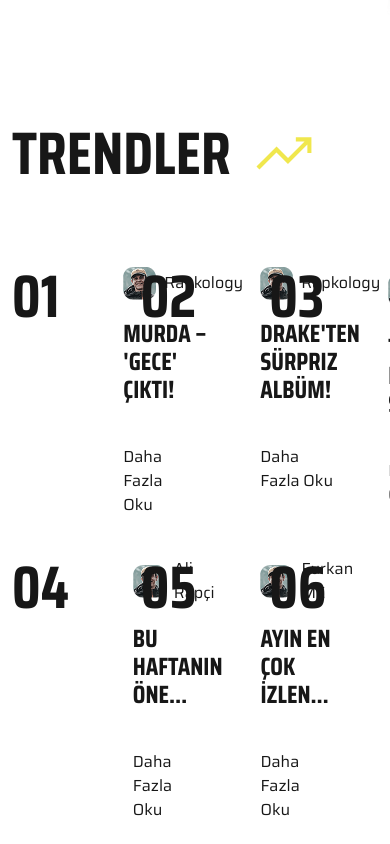
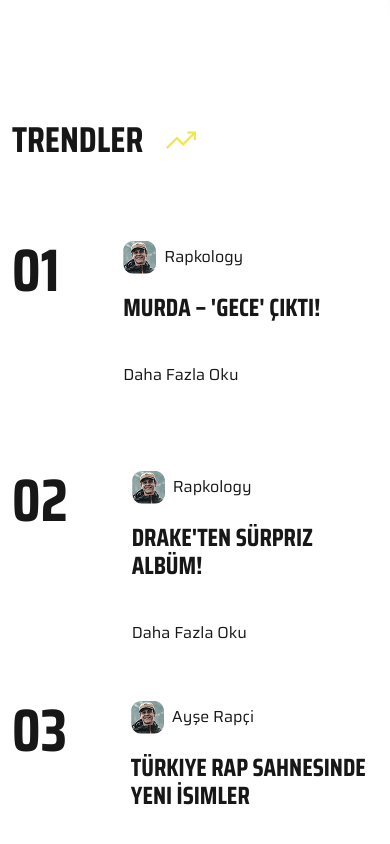
Before and after one commit to cKubilayKaya/codezone, a Next.js app: page / in a window 390 px wide. Shown: the part 1340-2184 px from the top of the page. Built offline with nearby package versions, Linux system fonts and the light colour scheme.

Commit message:
trends section responsive

```diff
--- a/src/app/Components/Home/Discover/DiscoverHeader.js
+++ b/src/app/Components/Home/Discover/DiscoverHeader.js
@@ -1,18 +1,15 @@
-import useWindowWidth from "@/app/customHooks/useWindowWidth";
 import BarDot from "@/app/icons/BarDot";
 import BarStraight from "@/app/icons/BarStraight";
 import CompassIcon from "@/app/icons/CompassIcon";
 import SearchIcon from "@/app/icons/SearchIcon";
-import React, { useState } from "react";
+import React from "react";
 
 export default function DiscoverHeader({ gridType, setGridType }) {
-  const width = useWindowWidth();
-
   return (
     <div className="flex items-center justify-between mb-20">
       <div className="flex items-center gap-5">
         <h2 className="font-saira-condensed font-bold text-4xl md:text-6xl">KEŞFET</h2>
-        <CompassIcon size={width < 768 ? "36" : "55"} />
+        <CompassIcon className="w-[36px] h-[36px] md:w-[55px] md:h-[55px]" />
       </div>
       <div className="flex items-center justify-center gap-4">
         <button className="cursor-pointer">
--- a/src/app/Components/Home/Trends.js
+++ b/src/app/Components/Home/Trends.js
@@ -12,10 +12,10 @@ export default function Trends({ cols = 3 }) {
   return (
     <div className="container mx-auto my-20 font-saira-condensed">
       <div className="flex items-center gap-5 mb-20">
-        <h2 className="font-bold text-6xl ">TRENDLER</h2>
-        <TrendsIcon />
+        <h2 className="font-bold text-4xl md:text-6xl">TRENDLER</h2>
+        <TrendsIcon className="w-[36px] h-[36px] md:w-[55px] md:h-[55px]" />
       </div>
-      <div className={`grid grid-cols-${cols} gap-x-5 gap-y-10 mb-20`}>
+      <div className={`grid grid-cols-1 ${cols === 3 && "lg:grid-cols-3"} ${cols === 2 && "lg:grid-cols-2"} sm:grid-cols-2  gap-x-5 gap-y-10 mb-20`}>
         {trends.map((item, index) => (
           <div key={item?.attributes?.slug} className="min-h-[190px] flex gap-16 group">
             <div>
--- a/src/app/icons/TrendsIcon.js
+++ b/src/app/icons/TrendsIcon.js
@@ -1,8 +1,8 @@
 import React from "react";
 
-export default function TrendsIcon() {
+export default function TrendsIcon({ className }) {
   return (
-    <svg width="66" height="66" viewBox="0 0 66 66" fill="none" xmlns="http://www.w3.org/2000/svg">
+    <svg className={className} viewBox="0 0 66 66" fill="none" xmlns="http://www.w3.org/2000/svg">
       <path
         d="M8.44636 49.4423L5.49356 46.4895L25.5451 26.5067L37.0129 37.9745L53.5623 21.4251H44.8413V17.3049H60.4293V32.8929H56.3778V24.4466L36.9443 43.8801L25.4764 32.4123L8.44636 49.4423Z"
         fill="#F0E74D"
```
Also changed, not shown: src/app/icons/CompassIcon.js (+2 -2 lines).
